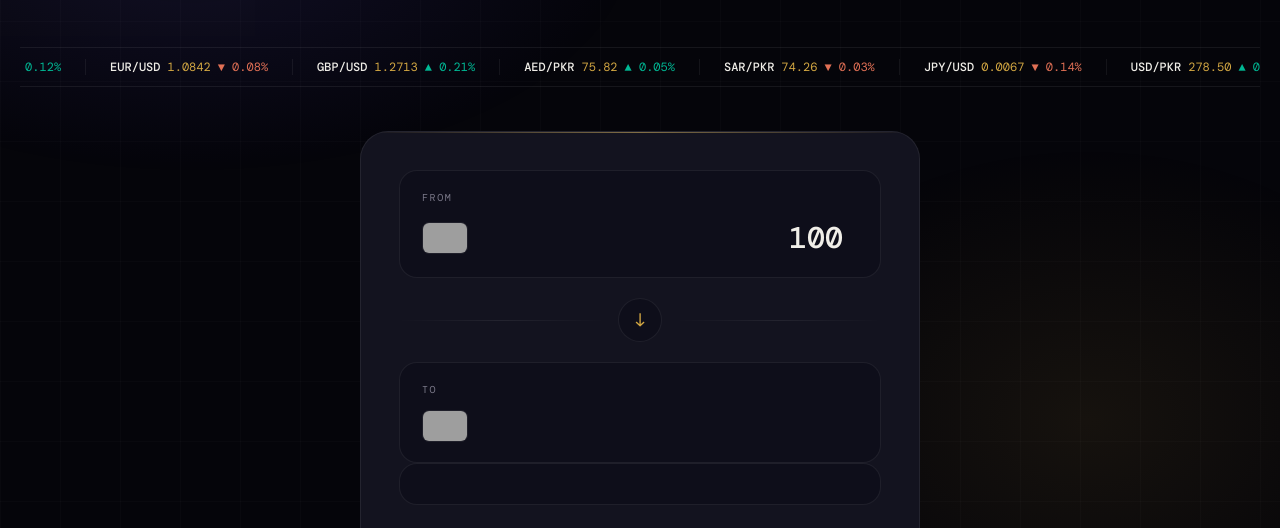
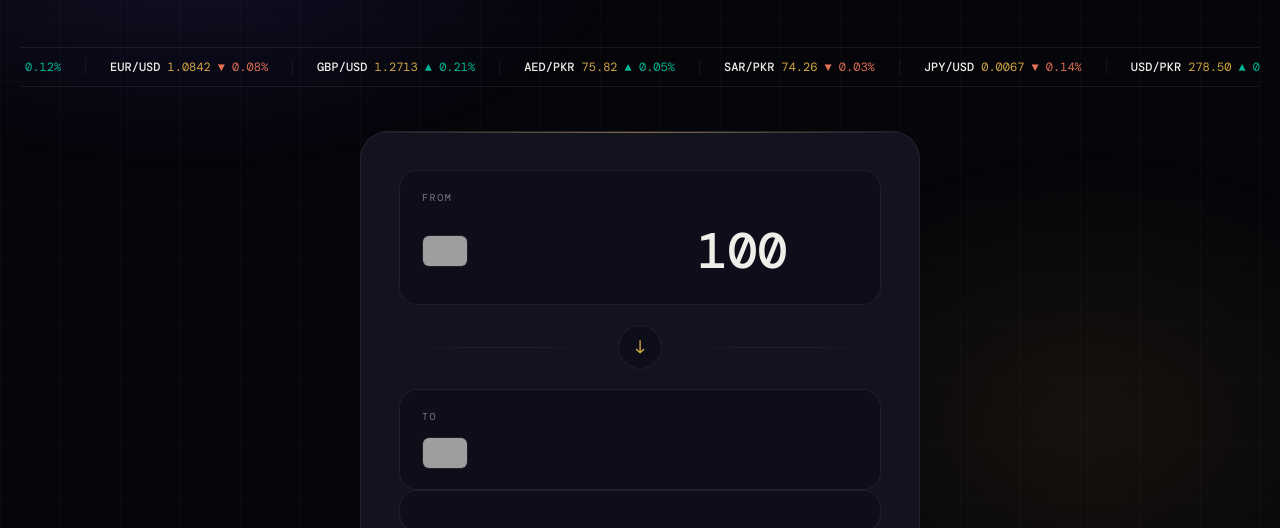
Before and after one commit to hassanraza352/currency__convertor, a plain HTML site: page index.html in a window 1280 px wide. Shown: the part 219-747 px from the top of the page. Drawn offline with nearby package versions, Linux system fonts and the light colour scheme; no server answers; grey boxes are pictures that could not be loaded.

Commit message:
Update index.html

```diff
--- a/index.html
+++ b/index.html
@@ -269,6 +269,11 @@ footer span { color: var(--gold); }
   .amt  { font-size: 22px; }
   h1    { font-size: 42px; }
 }
+  #fromAmt{
+ font-size: clamp(20px, 5vw, 50px);
+ margin-right: auto;
+ text-align: center;
+}
 </style>
 </head>
 <body>
```
